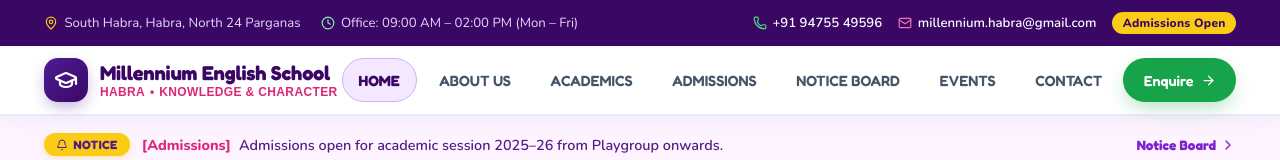
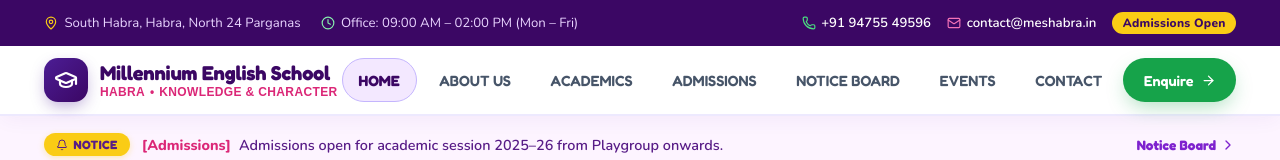
Before and after one commit to meshabra/meshabra, a React (Vite) app: page / in a window 1280 px wide. Shown: the top 160 px of the page. Built offline with nearby package versions, Linux system fonts and the light colour scheme.

Commit message:
chore: update official school email to contact@meshabra.in across all pages and metadata

```diff
--- a/index.html
+++ b/index.html
@@ -41,7 +41,7 @@
       "description": "English Medium Co-Educational Institution in South Habra, North 24 Parganas, West Bengal following CBSE curriculum and NEP 2020.",
       "url": "https://meshabra.in/",
       "telephone": "+91-94755-49596",
-      "email": "millennium.habra@gmail.com",
+      "email": "contact@meshabra.in",
       "address": {
         "@type": "PostalAddress",
         "streetAddress": "K.N. Roy Road, South Habra",
--- a/src/components/common/SEO.tsx
+++ b/src/components/common/SEO.tsx
@@ -84,7 +84,7 @@ const pageMetaData: Record<NavTab, PageMeta> = {
   contact: {
     title: 'Contact & Campus Location | Millennium English School South Habra',
     description:
-      'Visit Millennium English School on K.N. Roy Road, South Habra, North 24 Parganas, West Bengal 743263. Phone: +91 94755 49596, 03216-356665. Email: millennium.habra@gmail.com.',
+      'Visit Millennium English School on K.N. Roy Road, South Habra, North 24 Parganas, West Bengal 743263. Phone: +91 94755 49596, 03216-356665. Email: contact@meshabra.in.',
     keywords:
       'Millennium English School contact number, school address South Habra, KN Roy Road Habra school, school phone number Habra West Bengal',
     ogTitle: 'Contact Millennium English School | South Habra, West Bengal',
--- a/src/components/layout/Footer.tsx
+++ b/src/components/layout/Footer.tsx
@@ -205,8 +205,8 @@ export const Footer: React.FC<FooterProps> = ({ onNavigate, onOpenEnquiry }) =>
 
               <div style={{ display: 'flex', gap: '0.65rem' }}>
                 <Mail size={18} color="#f472b6" style={{ flexShrink: 0, marginTop: '2px' }} />
-                <a href="mailto:millennium.habra@gmail.com" style={{ color: '#e9d5ff' }}>
-                  millennium.habra@gmail.com
+                <a href={`mailto:${schoolInfo.contact.email}`} style={{ color: '#e9d5ff' }}>
+                  {schoolInfo.contact.email}
                 </a>
               </div>
 
--- a/src/data/schoolInfo.ts
+++ b/src/data/schoolInfo.ts
@@ -68,8 +68,8 @@ export const schoolInfo: SchoolInfo = {
   contact: {
     phone: ['+91 94755 49596', '03216-356665', '+91 95640 00143'],
     whatsapp: '+91 94755 49596',
-    email: 'millennium.habra@gmail.com',
-    admissionsEmail: 'query.millennium@gmail.com',
+    email: 'contact@meshabra.in',
+    admissionsEmail: 'contact@meshabra.in',
   },
   officeHours: {
     weekdays: '09:00 AM – 02:00 PM (Mon – Fri)',
--- a/src/pages/AdmissionsPage.tsx
+++ b/src/pages/AdmissionsPage.tsx
@@ -18,6 +18,7 @@ import {
   WaveDivider,
   CircleDoodle,
 } from '../components/common/DoodleDecorations';
+import { schoolInfo } from '../data/schoolInfo';
 import type { NavTab } from '../components/layout/Navbar';
 
 interface AdmissionsPageProps {
@@ -576,11 +577,8 @@ export const AdmissionsPage: React.FC<AdmissionsPageProps> = () => {
                 <div style={{ marginTop: '0.5rem' }}>
                   <div style={{ fontSize: '0.8rem', color: 'var(--text-muted)' }}>Email Inquiries:</div>
                   <div style={{ display: 'flex', flexDirection: 'column', gap: '0.2rem', marginTop: '0.15rem' }}>
-                    <a href="mailto:millennium.habra@gmail.com" style={{ color: 'var(--color-purple-main)', fontWeight: 700, display: 'inline-flex', alignItems: 'center', gap: '0.35rem' }}>
-                      <Mail size={14} /> millennium.habra@gmail.com
-                    </a>
-                    <a href="mailto:query.millennium@gmail.com" style={{ color: 'var(--color-purple-main)', fontWeight: 700, display: 'inline-flex', alignItems: 'center', gap: '0.35rem' }}>
-                      <Mail size={14} /> query.millennium@gmail.com
+                    <a href={`mailto:${schoolInfo.contact.email}`} style={{ color: 'var(--color-purple-main)', fontWeight: 700, display: 'inline-flex', alignItems: 'center', gap: '0.35rem' }}>
+                      <Mail size={14} /> {schoolInfo.contact.email}
                     </a>
                   </div>
                 </div>
--- a/src/pages/ContactPage.tsx
+++ b/src/pages/ContactPage.tsx
@@ -165,8 +165,8 @@ export const ContactPage: React.FC<ContactPageProps> = () => {
                     <a href="tel:+919564000143" style={{ color: '#db2777', fontWeight: 800, fontFamily: 'var(--font-display)', fontSize: '1.1rem' }}>
                       +91 95640 00143
                     </a>
-                    <a href="mailto:query.millennium@gmail.com" style={{ color: '#9d174d', fontWeight: 700 }}>
-                      query.millennium@gmail.com
+                    <a href={`mailto:${schoolInfo.contact.email}`} style={{ color: '#9d174d', fontWeight: 700 }}>
+                      {schoolInfo.contact.email}
                     </a>
                   </div>
                 </div>
@@ -182,8 +182,8 @@ export const ContactPage: React.FC<ContactPageProps> = () => {
                     Official Email
                   </h3>
                   <div style={{ fontSize: '0.95rem' }}>
-                    <a href="mailto:millennium.habra@gmail.com" style={{ color: 'var(--color-purple-main)', fontWeight: 700, fontSize: '1.05rem' }}>
-                      millennium.habra@gmail.com
+                    <a href={`mailto:${schoolInfo.contact.email}`} style={{ color: 'var(--color-purple-main)', fontWeight: 700, fontSize: '1.05rem' }}>
+                      {schoolInfo.contact.email}
                     </a>
                   </div>
                 </div>
```
Also changed, not shown: 1 other file (tests, documents, lock files or other folders).
